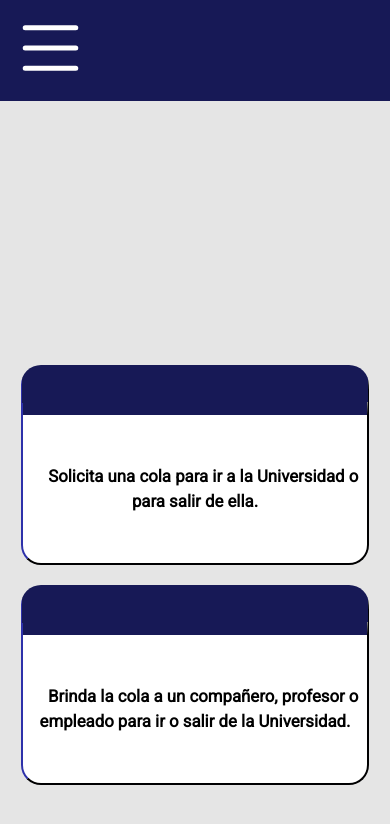
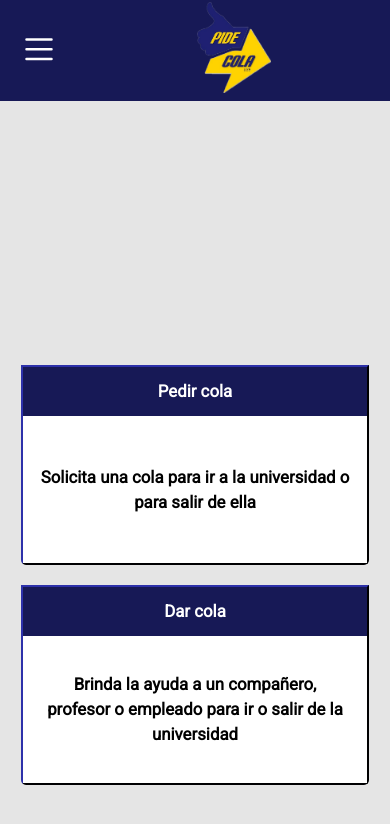
Before and after one commit to gnus19/pidecola3.0-front, a React (Create React App) app: page /home in a window 390 px wide. Shown: the top 824 px of the page. Built offline with nearby package versions, Linux system fonts and the light colour scheme.

Commit message:
Funcionamiento del show/hide sidebar. Detalles de diseño

```diff
--- a/src/assets/css/HomePage.css
+++ b/src/assets/css/HomePage.css
@@ -7,21 +7,27 @@
 
 .Top {
   display: flex;
-  flex-direction: column;
+  flex-direction: row;
   background: #171956;
   position: sticky;
   align-items: center;
+  align-content: center;
   height: 17%;
 }
 
-.OptionList {
-  height: 0%;
-  background: #171956;
+.TopOption {
+  display: none;
+}
+
+.TopLogo {
+  background-color: #171956;
+  width: 100%;
+  height: 100%;
 }
 
 .Logo {
-  margin-top: 1vh;
-  height: 15vh;
+  margin-top: 0.5%;
+  height: 90%;
 }
 
 .container-fluid {
@@ -38,6 +44,10 @@
   background: #1e2172;
   width: 20%;
   height: 100%;
+}
+
+.HideOption {
+  display: none;
 }
 
 .ProfilePicture {
@@ -86,11 +96,6 @@
     text-align: center;
   }
 
-  .OptionList {
-    height: 100%;
-    background-color: #171956;
-  }
-
   .Top {
     display: flex;
     flex-direction: row;
@@ -100,8 +105,33 @@
     height: 12%;
   }
 
+  .TopOption {
+    width: 20%;
+    height: 100%;
+    display: flex;
+  }
+
+  .OptionButton {
+    height: 100%;
+    width: 100%;
+    background-color: #171956;
+    border-color: #171956;
+    border: none;
+  }
+
+  .OptionList {
+    width: 75%;
+  }
+
+  .TopLogo {
+    background-color: #171956;
+    width: 80%;
+    height: 100%;
+  }
+
   .Logo {
-    display: none;
+    margin-top: 0.5%;
+    height: 90%;
   }
 
   .container-fluid {
@@ -113,10 +143,27 @@
   }
 
   .Sidebar {
-    width: 0%;
+    width: 0;
+    overflow-x: hidden;
+    transition: 0.5s;
+    padding-top: 60px;
+    position: fixed;
+    z-index: 1;
+    top: 0;
+    left: 0;
+  }
+
+  .HideOption {
+    display: flex;
+    position: absolute;
+    top: 0;
+    right: 25px;
+    font-size: 5vh;
+    margin-left: 50px;
   }
 
   .Main {
     width: 100%;
+    transition: margin-left 0.5s;
   }
 }
--- a/src/components/offer-request-ride/OfferRequestRide.css
+++ b/src/components/offer-request-ride/OfferRequestRide.css
@@ -5,6 +5,12 @@
   align-content: center;
   display: flex;
   flex-direction: column;
+}
+
+.Recommendations {
+  height: 25%;
+  background-color: #e5e5e5;
+  justify-content: center;
 }
 
 .OfferRequest {
@@ -15,44 +21,64 @@
   justify-content: center;
 }
 
-.Recommendations {
-  height: 25%;
-  background-color: #e5e5e5;
-  justify-content: center;
-}
-
 .RequestButton,
 .OfferButton {
   margin-top: 5%;
   margin-right: 10%;
   margin-left: 10%;
   border-color: #171956;
-  border-bottom-left-radius: 20px;
-  border-bottom-right-radius: 20px;
-  border-top-left-radius: 20px;
-  border-top-right-radius: 20px;
+  border-radius: 0px 0px 5px 5px;
   height: 76%;
   width: 50%;
-  border-top-style: solid;
-  border-top-width: 115px;
+  align-items: center;
+  padding: 0cm;
 }
 
-.RequestButton {
+.TopButton {
+  height: 25%;
+  width: cover;
+  background: #171956;
+  align-items: center;
+  display: flex;
+  justify-content: center;
+}
+
+.TopComment,
+.Comment {
+  font-weight: bold;
+  font-size: 140%;
+  margin: 5%;
+  text-align: center;
+  color: white;
+}
+
+.ImageRequestButton {
+  height: 75%;
+  width: cover;
   background: url("../../assets/images/autostop.jpg");
   background-size: cover;
 }
 
-.OfferButton {
+.ImageOfferButton {
+  height: 75%;
+  width: 100%;
   background: url("../../assets/images/navigation.jpg");
   background-size: cover;
 }
 
-.Mensaje {
-  font-weight: bold;
-  font-size: 140%;
-  margin-left: 5%;
-  text-align: center;
-  color: white;
+.OverButton {
+  top: 0;
+  width: 100%;
+  height: 100%;
+  background: rgb(0, 0, 0);
+  background: linear-gradient(
+    180deg,
+    rgba(0, 0, 0, 1) 0%,
+    rgba(0, 0, 0, 0.9051995798319328) 0%,
+    rgba(255, 255, 255, 0) 85%
+  );
+  align-items: center;
+  display: flex;
 }
 
 @media (max-width: 1024px) {
@@ -83,14 +109,41 @@
     height: 36%;
     width: 89%;
     background: white;
-    border-top-width: 50px;
   }
 
-  .Mensaje {
+  .TopButton {
+    height: 25%;
+    width: cover;
+    background: #171956;
+    align-items: center;
+    display: flex;
+    justify-content: center;
+  }
+
+  .TopComment {
     font-weight: bold;
     font-size: 105%;
     margin-left: 5%;
     text-align: center;
+    color: white;
+  }
+
+  .ImageRequestButton,
+  .ImageOfferButton,
+  .OverButton {
+    background: white;
+  }
+
+  .OverButton {
+    align-items: center;
+    display: flex;
+  }
+
+  .Comment {
+    font-weight: bold;
+    font-size: 105%;
+    margin: 5%;
+    text-align: center;
     color: black;
   }
 }
--- a/src/components/offer-request-ride/OfferRequestRide.jsx
+++ b/src/components/offer-request-ride/OfferRequestRide.jsx
@@ -8,15 +8,30 @@ class OfferRequestRide extends Component {
         <div className="Recommendations"></div>
         <div className="OfferRequest">
           <button className="RequestButton">
-            <span className="Mensaje">
-              Solicita una cola para ir a la Universidad o para salir de ella.
-            </span>
+            <div className="TopButton">
+              <span className="TopComment">Pedir cola</span>
+            </div>
+            <div className="ImageRequestButton">
+              <div className="OverButton">
+                <span className="Comment">
+                  Solicita una cola para ir a la universidad o para salir de
+                  ella
+                </span>
+              </div>
+            </div>
           </button>
           <button className="OfferButton">
-            <span className="Mensaje">
-              Brinda la cola a un compañero, profesor o empleado para ir o salir
-              de la Universidad.
-            </span>
+            <div className="TopButton">
+              <span className="TopComment">Dar cola</span>
+            </div>
+            <div className="ImageOfferButton">
+              <div className="OverButton">
+                <span className="Comment">
+                  Brinda la ayuda a un compañero, profesor o empleado para ir o
+                  salir de la universidad
+                </span>
+              </div>
+            </div>
           </button>
         </div>
       </div>
--- a/src/containers/HomePage.jsx
+++ b/src/containers/HomePage.jsx
@@ -9,16 +9,37 @@ import profilePicture from "assets/images/profilePicture.jpg";
 import OfferRequestRide from "../components/offer-request-ride/OfferRequestRide";
 
 class HomePage extends Component {
+  openNav = () => {
+    document.getElementById("Sidebar").style.width = "50%";
+  };
+
+  closeNav = () => {
+    document.getElementById("Sidebar").style.width = "0";
+  };
+
   render() {
     return (
       <div className="HomePage">
         <nav className="Top">
-          <img className="OptionList" src={list} alt="OptionList" />
-          <img className="Logo" src={logo} alt="Logo" />
+          <div className="TopOption">
+            <button className="OptionButton" onClick={this.openNav}>
+              <img className="OptionList" src={list} alt="OptionList" />
+            </button>
+          </div>
+          <div className="TopLogo">
+            <img className="Logo" src={logo} alt="Logo" />
+          </div>
         </nav>
-        <div class="container-fluid">
-          <div class="row">
-            <nav className="Sidebar">
+        <div class="container-fluid" id="container-fluid">
+          <div class="row" id="row">
+            <nav className="Sidebar" id="Sidebar">
+              <a
+                href="javascript:void(0)"
+                className="HideOption"
+                onClick={this.closeNav}
+              >
+                ×
+              </a>
               <div class="sidebar-sticky">
                 <div className="Info">
                   <img
@@ -59,7 +80,7 @@ class HomePage extends Component {
                 </ul>
               </div>
             </nav>
-            <div className="Main">
+            <div className="Main" id="main">
               <OfferRequestRide />
             </div>
           </div>
@@ -71,102 +92,3 @@ class HomePage extends Component {
 }
 
 export default HomePage;
-
-/*
-<nav class="sidenav---_u0En collapsed---2IIb7">
-  <button role="button" class="sidenav-toggle---23_Hl" aria-expanded="false">
-    <span class="icon-bar---2jamJ"></span>
-    <span class="icon-bar---2jamJ"></span>
-    <span class="icon-bar---2jamJ"></span>
-  </button>
-  <div role="menu" class="sidenav-nav---uvKqK">
-    <div
-      role="presentation"
-      class="sidenav-navitem---3r9ER selected---91VwC highlighted---1vG8Y"
-    >
-      <div class="navitem---3LFxv" role="menuitem" tabindex="-1">
-        <div class="navicon---d-E_g">
-          <i
-            class="fa fa-fw fa-home"
-            style="font-size: 1.75em; vertical-align: middle;"
-          ></i>
-        </div>
-        <div title="Home" class="navtext---2Ylza" style="padding-right: 32px;">
-          Home
-        </div>
-      </div>
-    </div>
-    <div role="presentation" class="sidenav-navitem---3r9ER">
-      <div class="navitem---3LFxv" role="menuitem" tabindex="-1">
-        <div class="navicon---d-E_g">
-          <i
-            class="fa fa-fw fa-line-chart"
-            style="font-size: 1.75em; vertical-align: middle;"
-          ></i>
-        </div>
-        <div
-          title="Devices"
-          class="navtext---2Ylza"
-          style="padding-right: 32px;"
-        >
-          Devices
-        </div>
-      </div>
-    </div>
-    <div role="presentation" class="sidenav-navitem---3r9ER">
-      <div class="navitem---3LFxv" role="menuitem" tabindex="-1">
-        <div class="navicon---d-E_g">
-          <i
-            class="fa fa-fw fa-list-alt"
-            style="font-size: 1.75em; vertical-align: middle;"
-          ></i>
-        </div>
-        <div
-          title="Reports"
-          class="navtext---2Ylza"
-          style="padding-right: 32px;"
-        >
-          Reports
-        </div>
-      </div>
-    </div>
-    <div role="presentation" class="sidenav-navitem---3r9ER expandable---2ZpGQ">
-      <div class="navitem---3LFxv" role="menuitem" tabindex="-1">
-        <div class="navicon---d-E_g">
-          <i
-            class="fa fa-fw fa-cogs"
-            style="font-size: 1.5em; vertical-align: middle;"
-          ></i>
-        </div>
-        <div
-          title="Settings"
-          class="navtext---2Ylza"
-          style="padding-right: 32px;"
-        >
-          Settings
-        </div>
-      </div>
-      <div role="menu" class="sidenav-subnav---3Hr7K">
-        <div role="heading" class="sidenav-subnavitem---3Rbfo">
-          Settings
-        </div>
-        <div role="presentation" class="sidenav-subnavitem---3Rbfo">
-          <div class="navitem---3LFxv" role="menuitem" tabindex="-1">
-            <div title="Policies" class="navtext---2Ylza">
-              Policies
-            </div>
-          </div>
-        </div>
-        <div role="presentation" class="sidenav-subnavitem---3Rbfo">
-          <div class="navitem---3LFxv" role="menuitem" tabindex="-1">
-            <div title="Network" class="navtext---2Ylza">
-              Network
-            </div>
-          </div>
-        </div>
-      </div>
-    </div>
-  </div>
-</nav>
-
-*/
```
